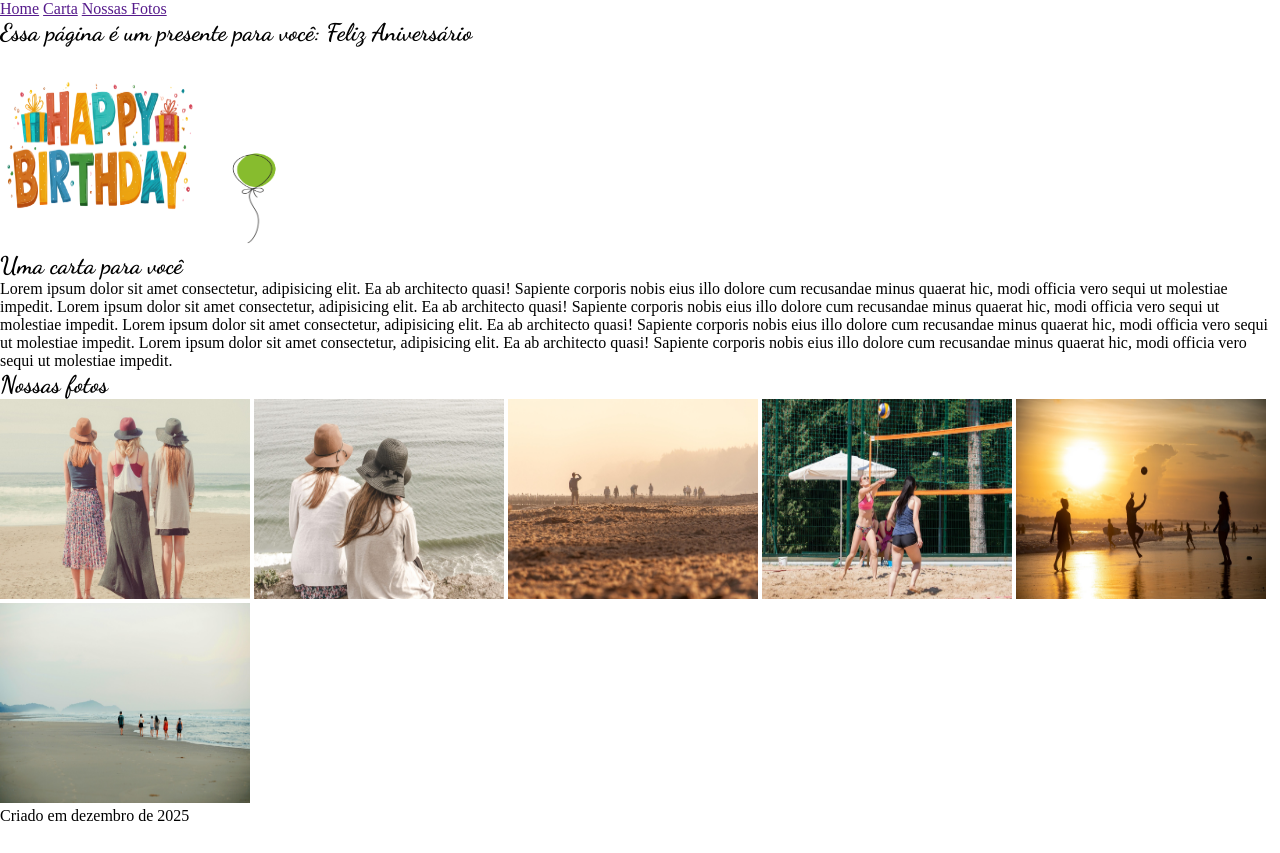
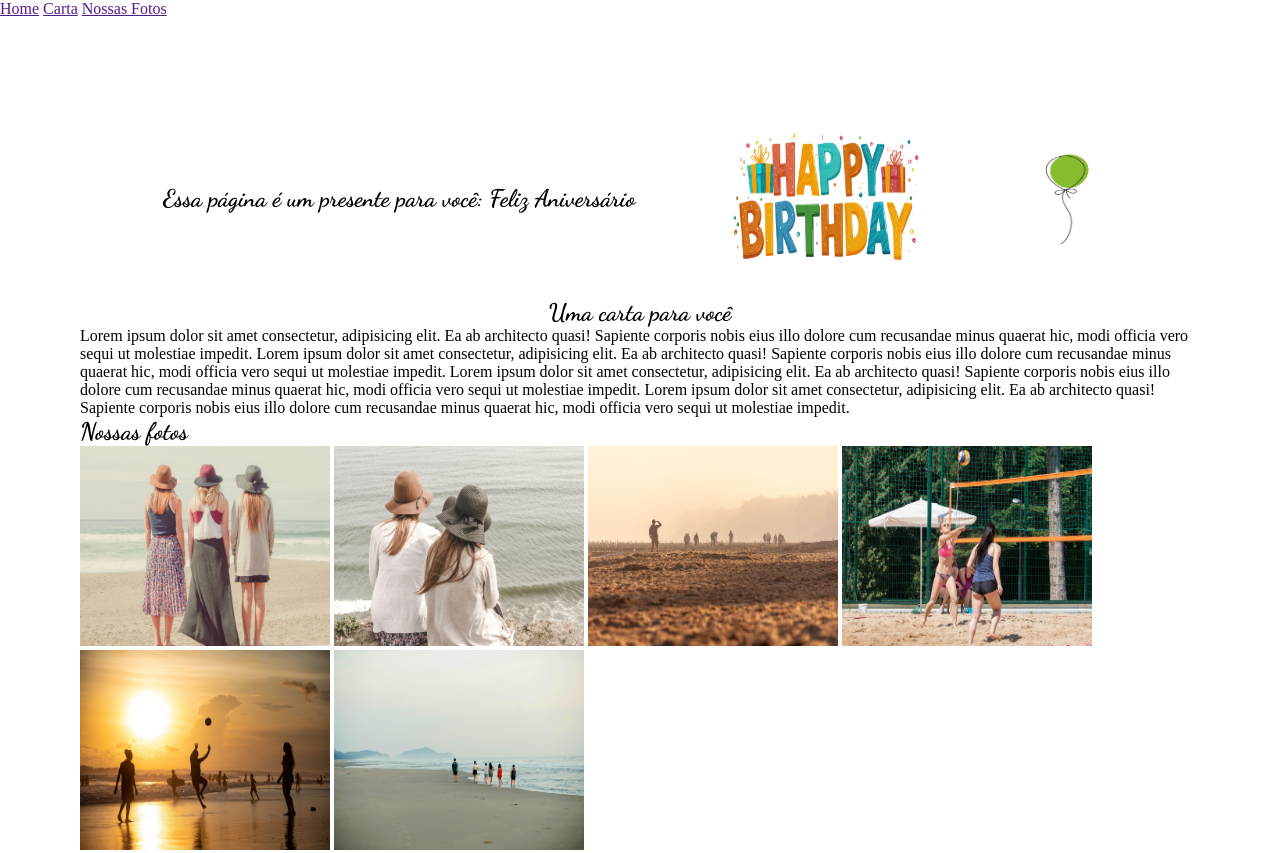
Before and after one commit to olivalou7/html-css-cartao-aniversario, a plain HTML site: page index.html in a window 1280 px wide. Shown: the top 853 px of the page. Before the commit the page ends 825 px from the top, so only its background shows below. Drawn offline with Linux system fonts and the light colour scheme; a web font is replaced by a local one.

Commit message:
1- Alterado o display para 'flex' em '#principal-conteudo-titulo' e '#principal-conteudo-mensagem'

```diff
--- a/style/estilo.css
+++ b/style/estilo.css
@@ -21,9 +21,31 @@ img {
     height: auto;
 }
 
+#principal-conteudo {
+    padding: 5rem;
+}
+
+#principal-conteudo-titulo {
+    display: flex;
+    justify-content: space-evenly;
+    align-items: center;
+    gap: 0.5rem;
+}
+
 #principal-conteudo h1,
 #principal-conteudo h2 {
     font-family: var(--fonte-primaria);
+    font-weight: 700;
+}
+
+/*#principal-conteudo h2 {
+    text-align: center;
+}*/
+
+#principal-conteudo-mensagem {
+    display: flex;
+    flex-direction: column;
+    align-items: center;
 }
 
 #principal-conteudo-mensagem p {
```
